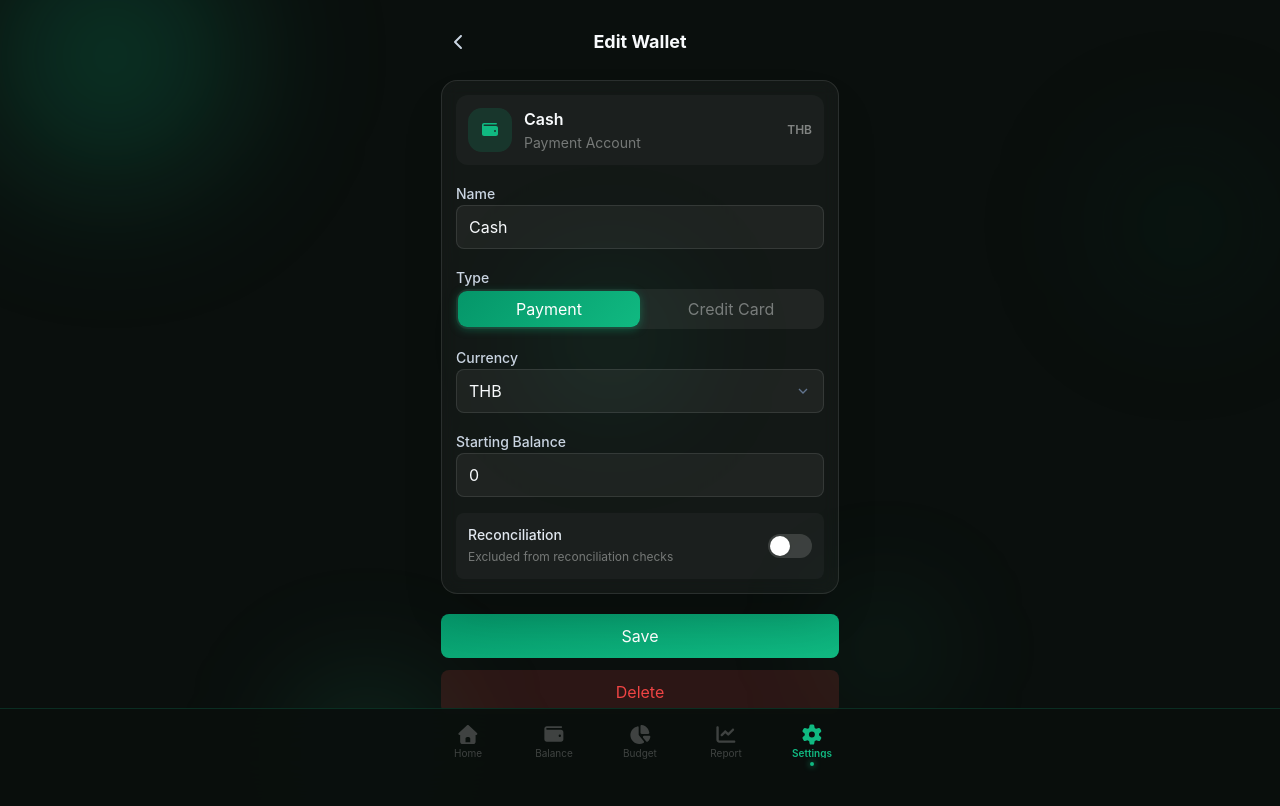
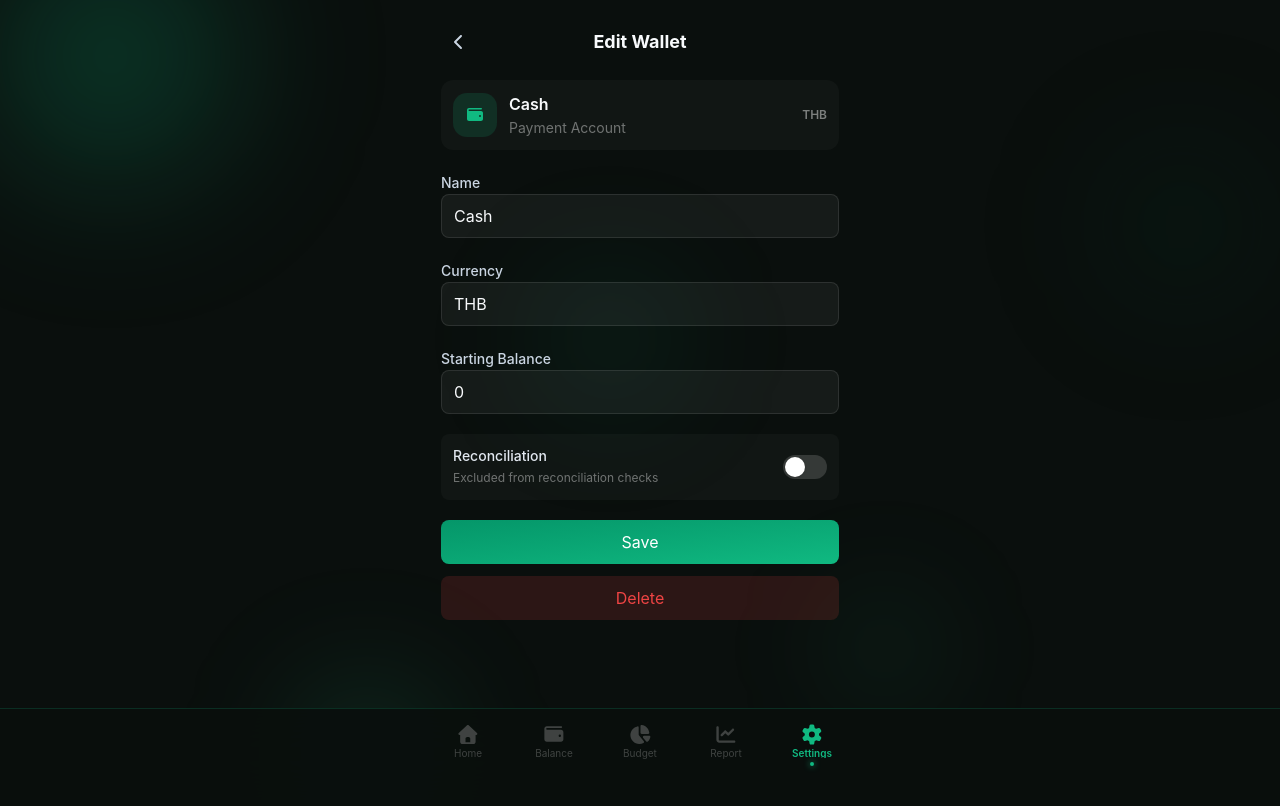
Before and after one commit to m00p1ng/money-tracker, a React (Vite) app: page /money-tracker/settings/wallets/wallet-cash in a window 1280 px wide. Shown: the top 806 px of the page. Built offline with nearby package versions, Linux system fonts and the light colour scheme.

Commit message:
docs: add CategoriesPage redesign spec

```diff
--- a/src/components/shared/ListRow.tsx
+++ b/src/components/shared/ListRow.tsx
@@ -3,9 +3,10 @@ import { Link } from 'react-router'
 import { Icon } from '@/components'
 
 type ListRowProps = {
-  icon: string
-  iconBg: string
-  iconColor: string
+  icon?: string
+  iconBg?: string
+  iconColor?: string
+  left?: React.ReactNode
   label: string
   sub?: string
   trailing?: React.ReactNode
@@ -16,6 +17,7 @@ export function ListRow({
   icon,
   iconBg,
   iconColor,
+  left,
   label,
   sub,
   trailing,
@@ -26,12 +28,15 @@ export function ListRow({
       to={to}
       className="flex items-center gap-3.5 border-b border-white/5 px-4 py-3.5 last:border-b-0 active:bg-white/3"
     >
-      <div
-        className="flex h-8.5 w-8.5 shrink-0 items-center justify-center rounded-[10px] text-sm"
-        style={{ background: iconBg, color: iconColor }}
-      >
-        <Icon name={icon} />
-      </div>
+      {left
+        ?? (
+          <div
+            className="flex h-8.5 w-8.5 shrink-0 items-center justify-center rounded-[10px] text-sm"
+            style={{ background: iconBg, color: iconColor }}
+          >
+            <Icon name={icon ?? ''} />
+          </div>
+        )}
       <div className="flex-1 min-w-0">
         <p className="text-base font-medium">{label}</p>
         {sub && <p className="mt-0.5 text-sm text-white/35">{sub}</p>}
--- a/src/components/shared/input/SelectInput.tsx
+++ b/src/components/shared/input/SelectInput.tsx
@@ -98,7 +98,7 @@ export function SelectInput({
             transition={{ duration: 0.15, ease: 'easeOut' }}
             className={[
               'absolute left-0 right-0 top-[calc(100%+4px)] z-10',
-              'overflow-hidden rounded-lg border border-white/10 bg-[#1a1a2e]',
+              'overflow-hidden rounded-lg border border-white/10 bg-(--bg)',
             ].join(' ')}
           >
             {options.map((option) => (
--- a/src/features/design/DesignPage/DesignPage.tsx
+++ b/src/features/design/DesignPage/DesignPage.tsx
@@ -1,6 +1,10 @@
 import { Navigate } from 'react-router'
 
-import { DesignSidebar, DesignTopNav, NAV_GROUPS } from '@/features/design/DesignSidebar'
+import {
+  DesignSidebar,
+  DesignTopNav,
+  NAV_GROUPS,
+} from '@/features/design/DesignSidebar'
 import { BalanceFeatSection } from '@/features/design/sections/features/BalanceFeatSection'
 import { CalendarFeatSection } from '@/features/design/sections/features/CalendarFeatSection'
 import { HomeFeatSection } from '@/features/design/sections/features/HomeFeatSection'
--- a/src/features/settings/CurrenciesPage/CurrencyRow/CurrencyRow.tsx
+++ b/src/features/settings/CurrenciesPage/CurrencyRow/CurrencyRow.tsx
@@ -1,6 +1,4 @@
-import { Link } from 'react-router'
-
-import { Icon } from '@/components'
+import { Icon, ListRow } from '@/components'
 
 const FLAG_MAP: Record<string, string> = {
   THB: '🇹🇭',
@@ -34,33 +32,22 @@ export function CurrencyRow({
   baseCode,
 }: CurrencyRowProps) {
   return (
-    <Link
+    <ListRow
       to={`/settings/currencies/${code}`}
-      className="flex items-center gap-3 border-b border-white/4 px-4 py-3.25 last:border-b-0"
-    >
-      <span className="text-xl shrink-0">{FLAG_MAP[code] ?? '🏳️'}</span>
-      <div className="flex-1 min-w-0">
-        <p className="text-md font-semibold">{code}</p>
-      </div>
-      {isBase
-        ? (
-          <span
-            className="text-sm font-bold px-2 py-0.5 rounded-md border"
-            style={{
-              background: 'color-mix(in srgb, var(--accent) 12%, transparent)',
-              borderColor: 'color-mix(in srgb, var(--accent) 25%, transparent)',
-              color: 'var(--accent-btn-2)',
-            }}
-          >
-            Base
-          </span>
-        )
-        : (
-          <span className="mr-2 text-[12px] text-white/40">
-            1 {code} = {rate} {baseCode}
-          </span>
-        )}
-      <Icon name="fa-chevron-right" className="text-sm text-white/20" />
-    </Link>
+      left={<span className="text-xl shrink-0">{FLAG_MAP[code] ?? '🏳️'}</span>}
+      label={code}
+      trailing={
+        isBase
+          ? <Icon name="fa-circle-check" className="text-(--accent-light)" />
+          : (
+            <div className="flex items-center gap-2 text-white/25">
+              <span className="text-[12px] text-white/40">
+                1 {code} = {rate} {baseCode}
+              </span>
+              <Icon name="fa-chevron-right" className="text-base" />
+            </div>
+          )
+      }
+    />
   )
 }
--- a/src/features/settings/SettingsPage/SettingsPage.tsx
+++ b/src/features/settings/SettingsPage/SettingsPage.tsx
@@ -29,14 +29,14 @@ const THEME_COLORS: Record<string, string> = {
 interface SettingsPageProps {
   walletCount: number
   categoryCount: number
-  currencyCodes: string
+  currencyCode: string | undefined
   theme: string
 }
 
 export function SettingsPage({
   walletCount,
   categoryCount,
-  currencyCodes,
+  currencyCode,
   theme,
 }: SettingsPageProps) {
   const themeColor = THEME_COLORS[theme] ?? '#10b981'
@@ -71,7 +71,7 @@ export function SettingsPage({
           iconBg="rgba(56,189,248,0.15)"
           iconColor="#38bdf8"
           label="Currencies"
-          sub={currencyCodes || undefined}
+          sub={currencyCode || undefined}
           to="/settings/currencies"
         />
       </ListGroup>
--- a/src/features/settings/SettingsPage/useSettingsPage.ts
+++ b/src/features/settings/SettingsPage/useSettingsPage.ts
@@ -13,13 +13,13 @@ export function useSettingsPage() {
 
   const walletCount = wallets.length
   const categoryCount = categories.length
-  const currencyCodes = currencies.slice(0, 3).map((c) => c.code).join(' · ')
+  const currencyCode = currencies.find((currency) => currency.isBase)?.code
   const theme = settings?.theme ?? 'forest'
 
   return {
     walletCount,
     categoryCount,
-    currencyCodes,
+    currencyCode,
     theme,
   }
 }
--- a/src/features/settings/WalletFormPage/WalletFormPage.tsx
+++ b/src/features/settings/WalletFormPage/WalletFormPage.tsx
@@ -5,17 +5,15 @@ import {
 } from 'react'
 
 import {
-  Card,
   Field,
   FormActions,
   FormErrorMessage,
   Icon,
   PageHeader,
-  SegmentedControl,
-  SelectInput,
   Switch,
   TextInput,
 } from '@/components'
+import { CurrencyPicker } from '@/components/shared/picker/CurrencyPicker'
 import { createId, hexToRgba } from '@/lib'
 import type {
   Currency,
@@ -40,17 +38,6 @@ function walletTypeLabel(type: WalletType) {
     : 'Payment Account'
 }
 
-function nextTypeIcon(type: WalletType, currentIcon: string) {
-  if (type === 'credit_card' && currentIcon === 'fa-wallet') {
-    return 'fa-credit-card'
-  }
-  if (type === 'payment' && currentIcon === 'fa-credit-card') {
-    return 'fa-wallet'
-  }
-
-  return currentIcon
-}
-
 export function WalletFormPage({
   wallet,
   currencies,
@@ -60,6 +47,7 @@ export function WalletFormPage({
   onDelete,
 }: WalletFormPageProps) {
   const [error, setError] = useState<string | null>(null)
+  const [currencyPickerOpen, setCurrencyPickerOpen] = useState(false)
   const [form, setForm] = useState<Wallet>(() => wallet ?? {
     id: createId(),
     name: '',
@@ -84,14 +72,6 @@ export function WalletFormPage({
     await onDelete(setError)
   }
 
-  function handleTypeChange(type: WalletType) {
-    setForm((current) => ({
-      ...current,
-      type,
-      icon: nextTypeIcon(type, current.icon),
-    }))
-  }
-
   const reconciliationEnabled = form.reconciliationEnabled ?? false
   const reconciliationDescription = reconciliationEnabled
     ? 'Included in reconciliation checks'
@@ -100,8 +80,7 @@ export function WalletFormPage({
   return (
     <form className="space-y-5" onSubmit={handleSubmit}>
       <PageHeader title={title} onBack={onBack} />
-      <Card className="space-y-4">
-        <div className="flex items-center gap-3 rounded-xl bg-white/[0.03] p-3">
+      <div className="flex items-center gap-3 rounded-xl bg-white/3 p-3">
         <div
           className="flex h-11 w-11 shrink-0 items-center justify-center rounded-[14px] text-base"
           style={{
@@ -124,25 +103,25 @@ export function WalletFormPage({
         <TextInput value={form.name} onChange={(e) => setForm({ ...form, name: e.target.value })} />
       </Field>
 
-        <div className="space-y-2">
-          <span className="text-sm font-medium text-slate-300">Type</span>
-          <SegmentedControl
-            value={form.type}
-            segments={[
-              { value: 'payment', label: 'Payment' },
-              { value: 'credit_card', label: 'Credit Card' },
-            ]}
-            onChange={handleTypeChange}
+      <Field label="Currency">
+        <button
+          type="button"
+          onClick={() => setCurrencyPickerOpen(true)}
+          className={[
+            'flex min-h-11 w-full items-center rounded-lg border border-white/10',
+            'bg-white/5 px-3 text-slate-50 transition-colors',
+          ].join(' ')}
+        >
+          {form.currency}
+        </button>
+      </Field>
+      <CurrencyPicker
+        isOpen={currencyPickerOpen}
+        currencies={currencies}
+        selectedCode={form.currency}
+        onSelect={(code) => setForm({ ...form, currency: code })}
+        onClose={() => setCurrencyPickerOpen(false)}
       />
-        </div>
-
-        <Field label="Currency">
-          <SelectInput
-            value={form.currency}
-            options={currencies.map((c) => ({ value: c.code, label: c.code }))}
-            onChange={(value) => setForm({ ...form, currency: value })}
-          />
-        </Field>
       <Field label="Starting Balance">
         <TextInput
           type="number"
@@ -171,7 +150,6 @@ export function WalletFormPage({
       />
 
       <FormErrorMessage error={error} />
-      </Card>
 
       <FormActions showDelete={Boolean(wallet)} onDelete={handleDelete} />
     </form>
```
Also changed, not shown: 1 other file (tests, documents, lock files or other folders). Lines whose indentation alone changed are shown as unchanged.
